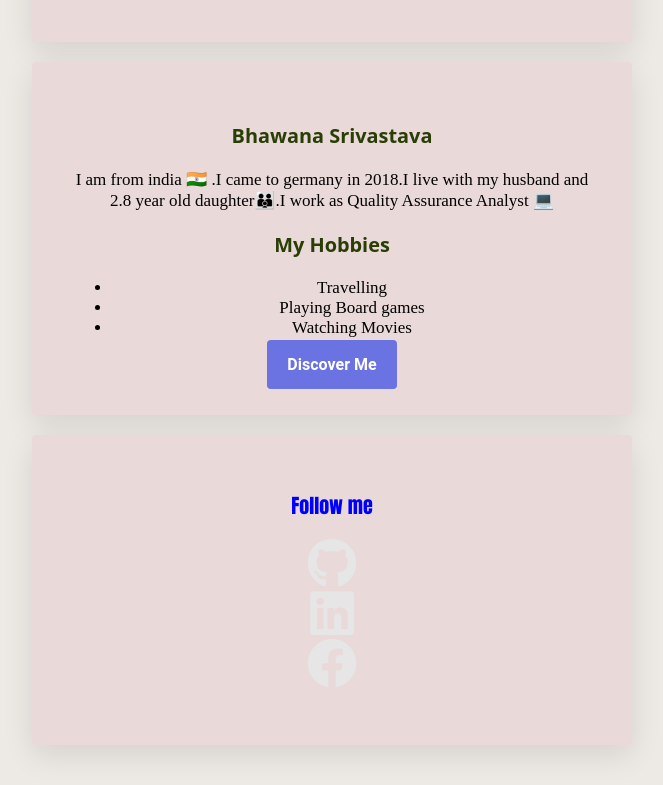
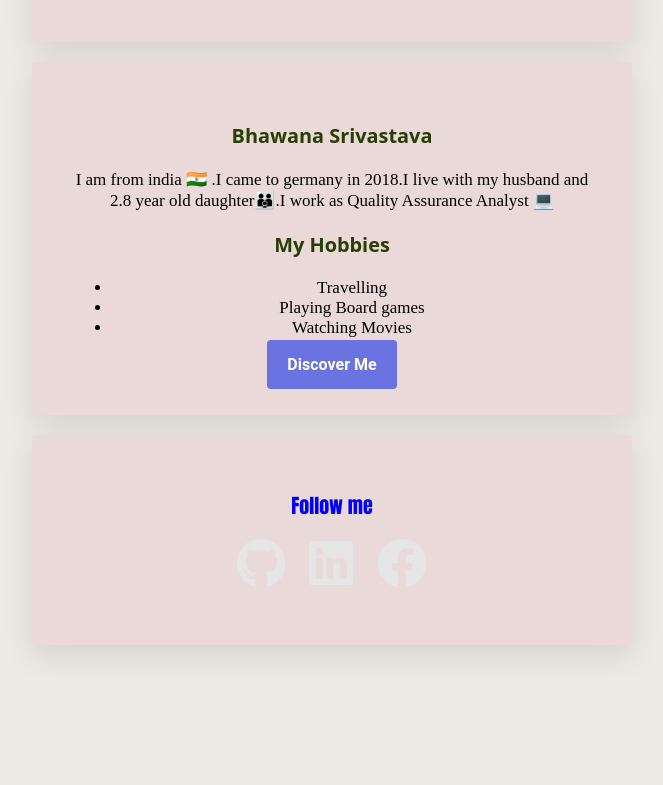
Before and after one commit to bhawana2021/Bhawana_profile, a plain HTML site: page index.html in a window 1280 px wide. Shown: the part 504-1289 px from the top of the page, without its empty margins (308-971 px from the left). After the commit the page ends 1189 px from the top, so only its background shows below. Drawn offline with Linux system fonts and the light colour scheme.

Commit message:
make my profile prettier-6

```diff
--- a/index.html
+++ b/index.html
@@ -28,21 +28,21 @@
     <div class="card-white">
       <h2>Follow me</h2>
       <ul class="list-inline">
-        <li>
+        <il>
           <a href="https://github.com/bhawana2021">
             <i class="fa-brands fa-github"></i>
           </a>
-        </li>
-        <li>
+        </il>
+        <il>
           <a href="https://de.linkedin.com/">
             <i class="fa-brands fa-linkedin"></i>
           </a>
-        </li>
-        <li>
+        </il>
+        <il>
           <a href="https://de-de.facebook.com/">
             <i class="fa-brands fa-facebook"></i>
           </a>
-        </li>
+        </il>
       </ul></div>
   </div>
   </body>
```
